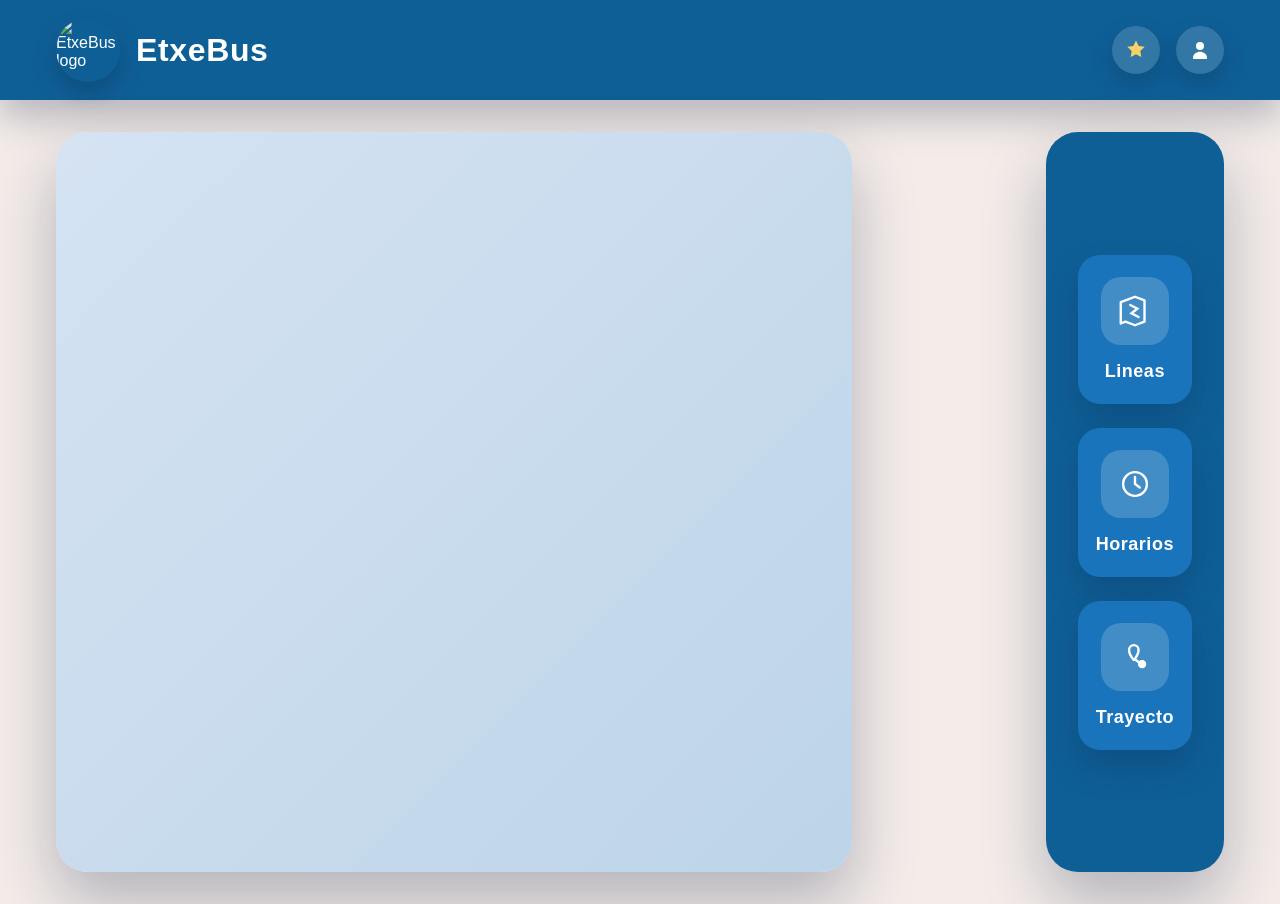
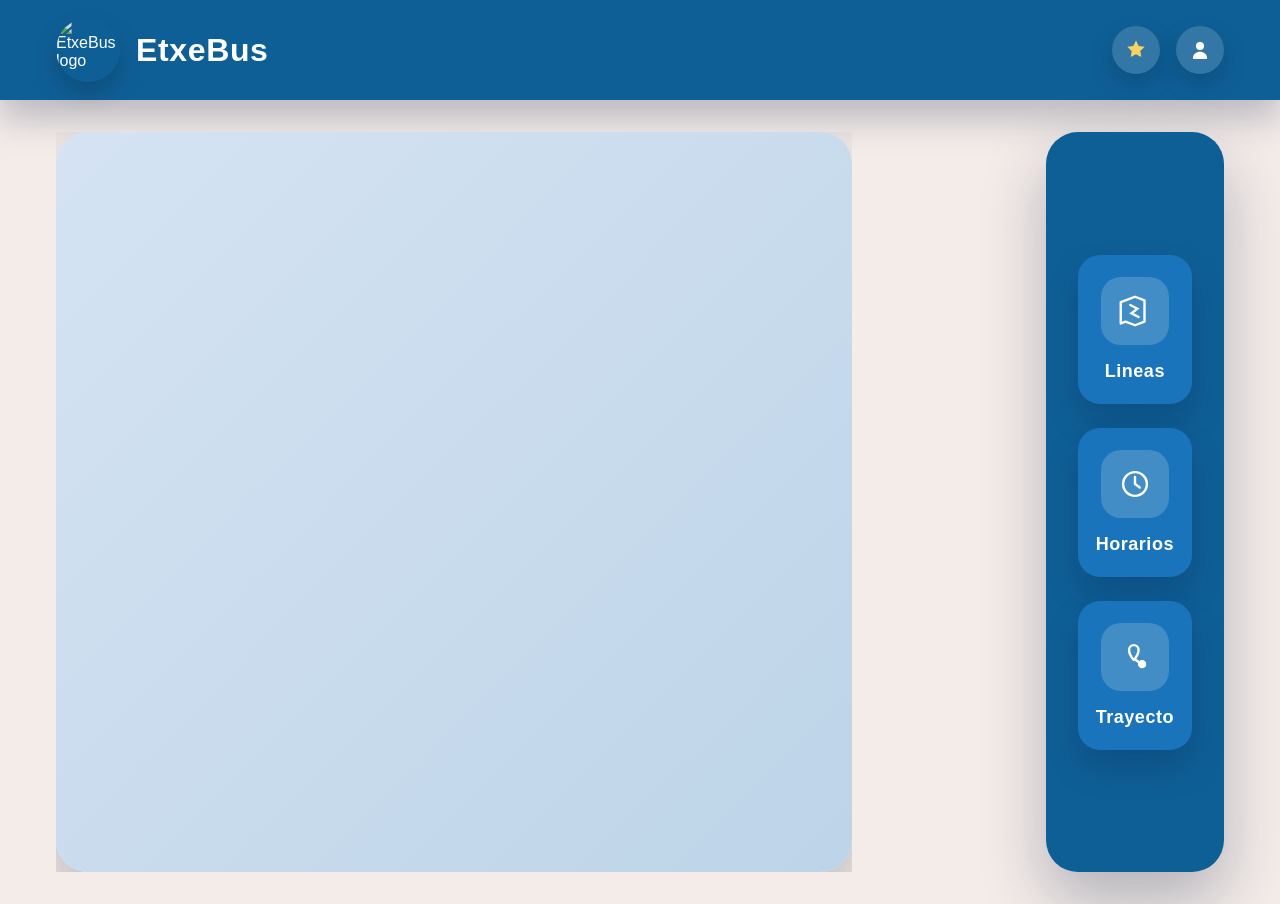

Version movil

--- a/web/css/principal.css
+++ b/web/css/principal.css
@@ -5,6 +5,13 @@
   --button-bg: #1a74bb;
   --button-bg-hover: #1d6bab;
   --header-height: 96px;
+  --viewport-height: 100vh;
+}
+
+@supports (height: 100dvh) {
+  :root {
+    --viewport-height: 100dvh;
+  }
 }
 
 * {
@@ -17,6 +24,7 @@ html, body {
 
 body {
   margin: 0;
+  min-height: var(--viewport-height);
   display: flex;
   flex-direction: column;
   background: var(--page-bg);
@@ -41,12 +49,25 @@ body {
   display: flex;
   align-items: center;
   gap: 16px;
+  color: inherit;
+  text-decoration: none;
+}
+
+.main-header .brand,
+.main-header .brand:link,
+.main-header .brand:visited,
+.main-header .brand:hover,
+.main-header .brand:active {
+  color: #ffffff;
+  text-decoration: none;
 }
 
 .brand h1 {
   margin: 0;
   font-size: 32px;
   letter-spacing: 0.02em;
+  color: #ffffff;
+  text-decoration: none;
 }
 
 .logo {
@@ -133,7 +154,7 @@ body {
 
 .dashboard {
   flex: 1;
-  height: calc(100vh - var(--header-height));
+  height: calc(var(--viewport-height) - var(--header-height));
   display: grid;
   grid-template-columns: minmax(0, 2.4fr) minmax(240px, 1fr);
   gap: 40px;
@@ -147,12 +168,15 @@ body {
   display: flex;
   align-items: stretch;
   justify-content: stretch;
-  position: sticky;
-  top: 32px;
-  height: calc(100vh - var(--header-height) - 64px);
+  position: relative;
+  height: calc(var(--viewport-height) - var(--header-height) - 64px);
+  min-width: 0;
+  overflow: hidden;
 }
 
 #map {
+  position: relative;
+  z-index: 0;
   width: 100%;
   height: 100%;
   min-height: 420px;
@@ -165,6 +189,7 @@ body {
 .actions-panel {
   height: 100%;
   max-width: 320px;
+  min-width: 0;
   margin-left: auto;
   background: var(--card-bg);
   color: #ffffff;
@@ -178,6 +203,8 @@ body {
   align-self: stretch;
   max-height: 100%;
   overflow: visible;
+  position: relative;
+  z-index: 1;
 }
 
 .action {
@@ -250,9 +277,10 @@ body {
   }
 }
 
-@media (max-width: 1024px) {
+@media (max-width: 1180px) {
   body {
     overflow-y: auto;
+    overflow-x: hidden;
   }
 
   .dashboard {
@@ -307,6 +335,25 @@ body {
 
   .action {
     width: 100%;
+  }
+}
+
+@media (max-width: 520px) {
+  .brand h1 {
+    font-size: 28px;
+  }
+
+  .logo {
+    width: 56px;
+    height: 56px;
+  }
+
+  .dashboard {
+    padding: 18px;
+  }
+
+  .map-wrapper {
+    height: 340px;
   }
 }
 
